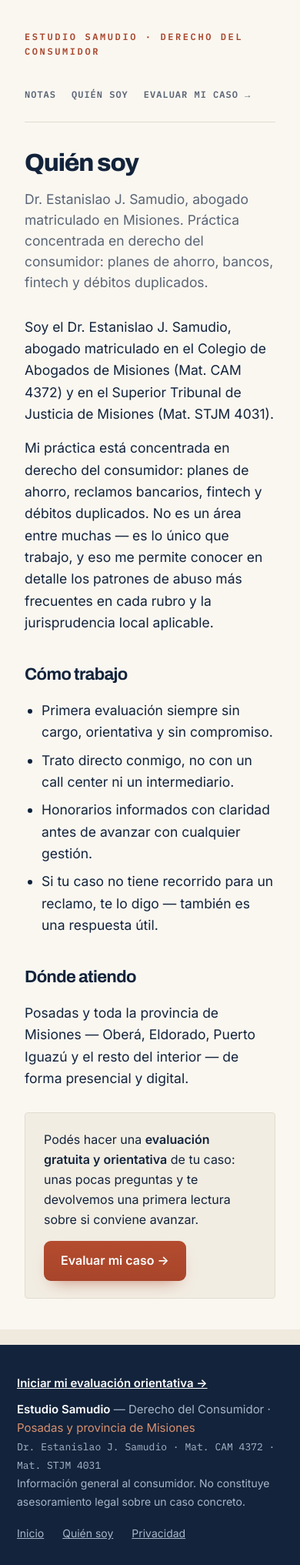
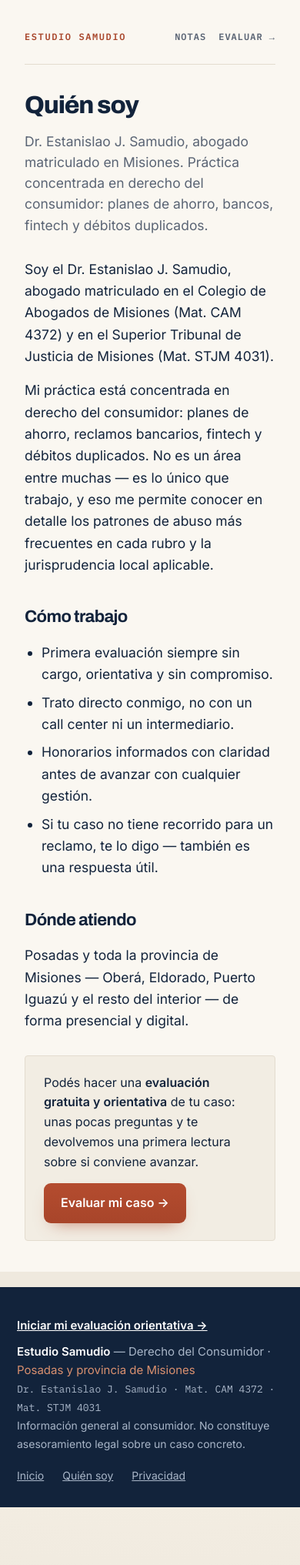
Before and after one commit to drejsamudio-hue/estudio-samudio-landing, a Jekyll site: the page built from quien-soy.md, in a window 390 px wide. Shown: the whole page at 77% size. Built offline with Jekyll 4.4.1, drawn with Linux system fonts in a browser that asks for light colours; after the commit the page ends 1958 px from its top, so only the background shows below that.

Commit message:
feat(notas): masthead en una línea en móvil (marca corta; en <560px sin 'Quién soy' ni 'mi caso')
Co-Authored-By: Claude Sonnet 5.5 <noreply@anthropic.com>

```diff
--- a/_layouts/default.html
+++ b/_layouts/default.html
@@ -101,14 +101,25 @@
   nav.top a{font-family:var(--mono);font-size:12px;letter-spacing:1px;text-transform:uppercase;
             color:var(--tinta-45);text-decoration:none;font-weight:600;display:inline-block;padding:10px 0}
   nav.top a:hover{color:var(--tierra)}
+  @media(max-width:560px){
+    .sello-mini{letter-spacing:1.6px}
+    nav.top{gap:16px}
+    nav.top .solo-ancho,nav.top .largo{display:none}
+  }
+  @media(max-width:359px){
+    .masthead{gap:12px}
+    .sello-mini{letter-spacing:.6px}
+    nav.top{gap:12px}
+    nav.top a{letter-spacing:.4px}
+  }
 </style>
 
 <div class="masthead">
-  <a class="sello-mini" href="{{ '/notas/' | relative_url }}">Estudio Samudio · Derecho del Consumidor</a>
-  <nav class="top">
+  <a class="sello-mini" href="{{ '/notas/' | relative_url }}" aria-label="Estudio Samudio, Derecho del Consumidor. Ir a las notas">Estudio Samudio</a>
+  <nav class="top" aria-label="Principal">
     <a href="{{ '/notas/' | relative_url }}">Notas</a>
-    <a href="{{ '/quien-soy/' | relative_url }}">Quién soy</a>
-    <a href="{{ '/' | relative_url }}" data-cta-id="nav_evaluar" data-placement="nav" data-destination="evaluador" data-content-slug="{{ page.slug | default: 'listado' }}">Evaluar mi caso →</a>
+    <a class="solo-ancho" href="{{ '/quien-soy/' | relative_url }}">Quién soy</a>
+    <a href="{{ '/' | relative_url }}" data-cta-id="nav_evaluar" data-placement="nav" data-destination="evaluador" data-content-slug="{{ page.slug | default: 'listado' }}">Evaluar<span class="largo"> mi caso</span> →</a>
   </nav>
 </div>
 
```
